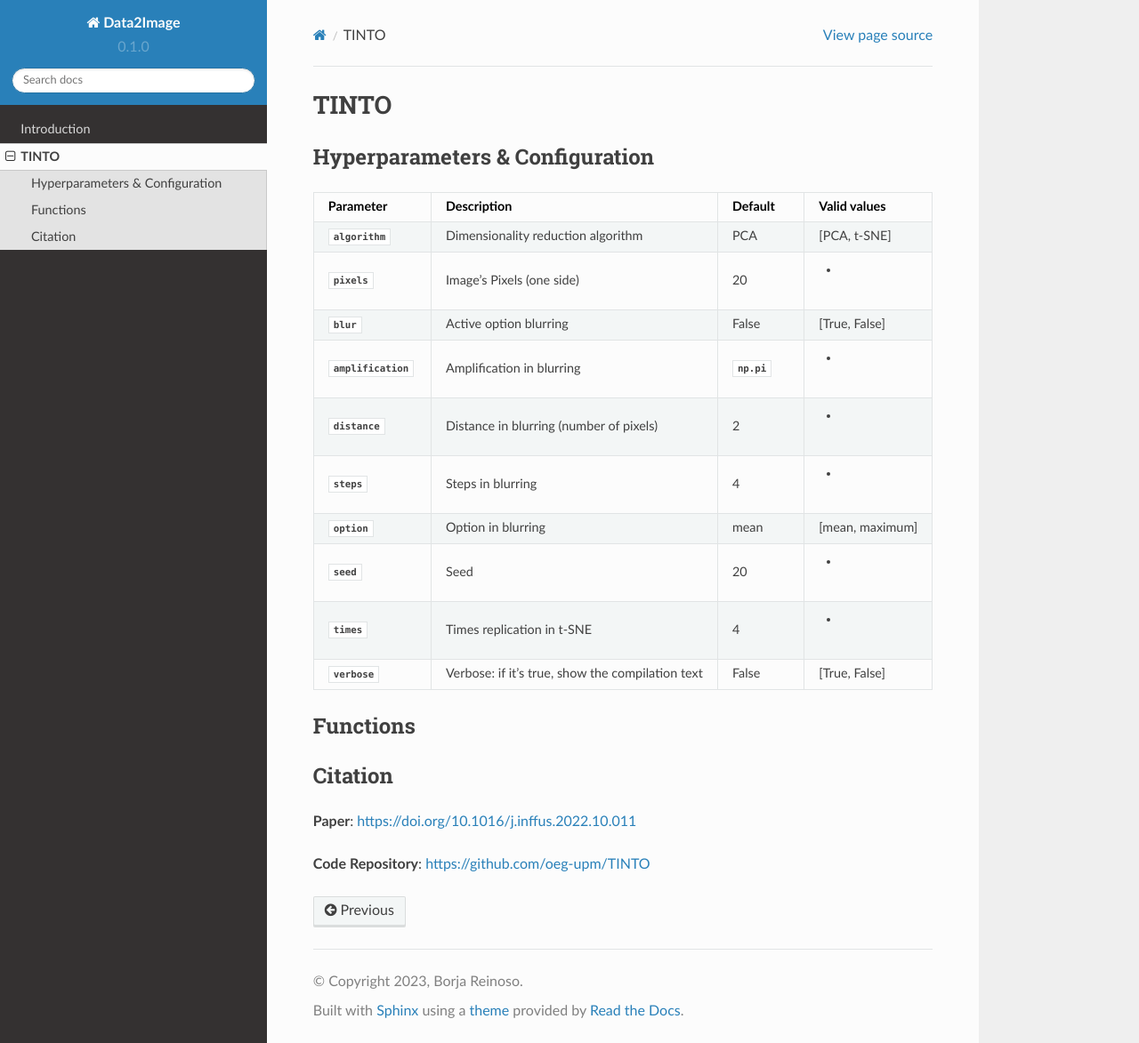
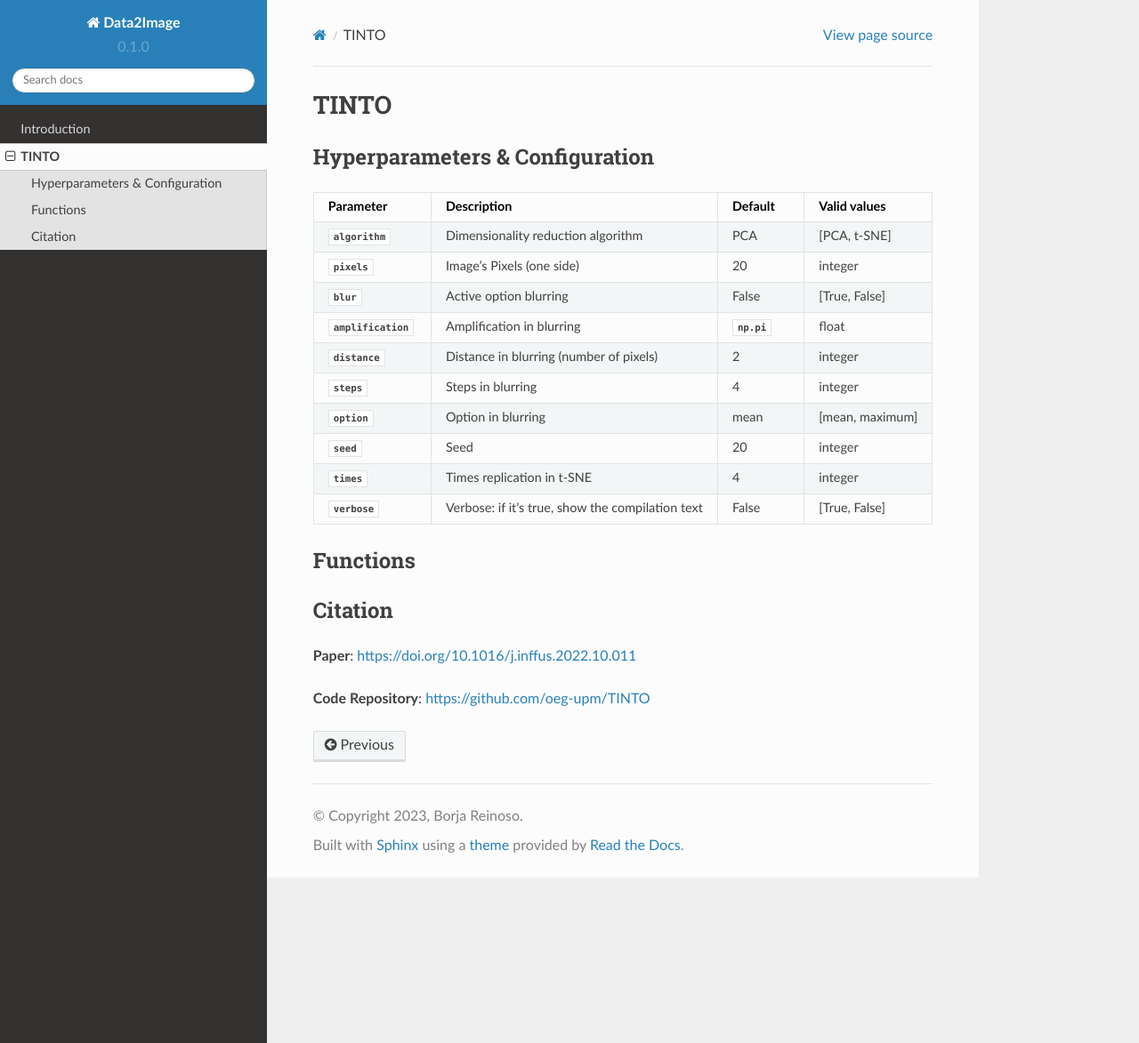
Before and after one commit to oeg-upm/TINTOlib-Documentation, a Sphinx documentation site: the page built from docs/source/tinto.rst, in a window 1280 px wide and 1173 px high. Shown: the whole window at 89% size. Built offline with Sphinx 7.4.7 and the Read the Docs theme 2.0.0, drawn with Linux system fonts in a browser that asks for light colours; pages that are not in the unit, such as notebooks, are missing from menus.

Commit message:
Update tinto.rst

```diff
--- a/docs/source/tinto.rst
+++ b/docs/source/tinto.rst
@@ -18,7 +18,7 @@
    * - :py:data:`pixels`
      - Image's Pixels (one side)
      - 20
-     - *
+     - integer
    * - :py:data:`blur`
      - Active option blurring
      - False
@@ -26,15 +26,15 @@
    * - :py:data:`amplification`
      - Amplification in blurring
      - :py:data:`np.pi`
-     - *
+     - float
    * - :py:data:`distance`
      - Distance in blurring (number of pixels)
      - 2
-     - *
+     - integer
    * - :py:data:`steps`
      - Steps in blurring
      - 4
-     - *
+     - integer
    * - :py:data:`option`
      - Option in blurring
      - mean
@@ -42,11 +42,11 @@
    * - :py:data:`seed`
      - Seed
      - 20
-     - *
+     - integer
    * - :py:data:`times`
      - Times replication in t-SNE
      - 4
-     - *
+     - integer
    * - :py:data:`verbose`
      - Verbose: if it's true, show the compilation text
      - False
```
